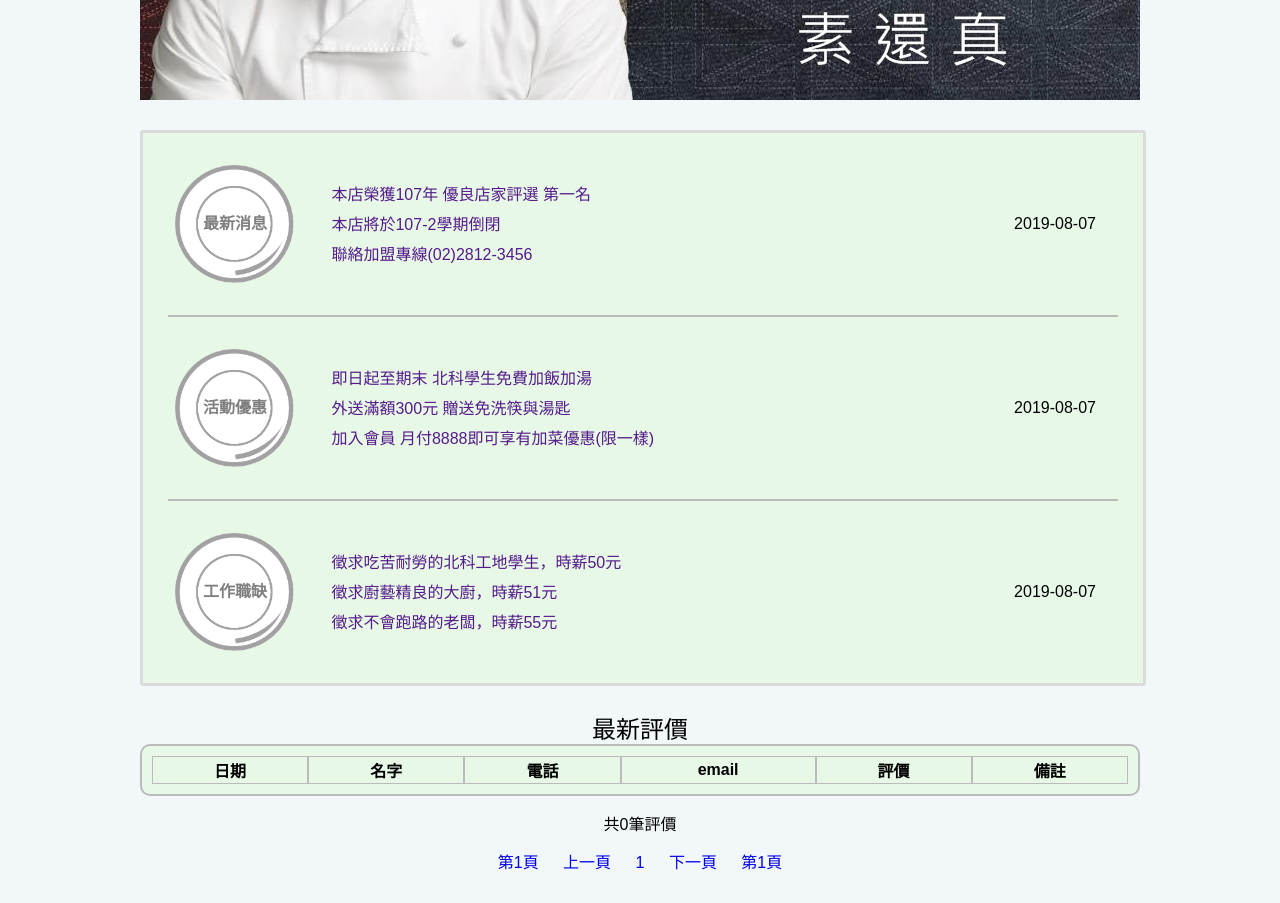
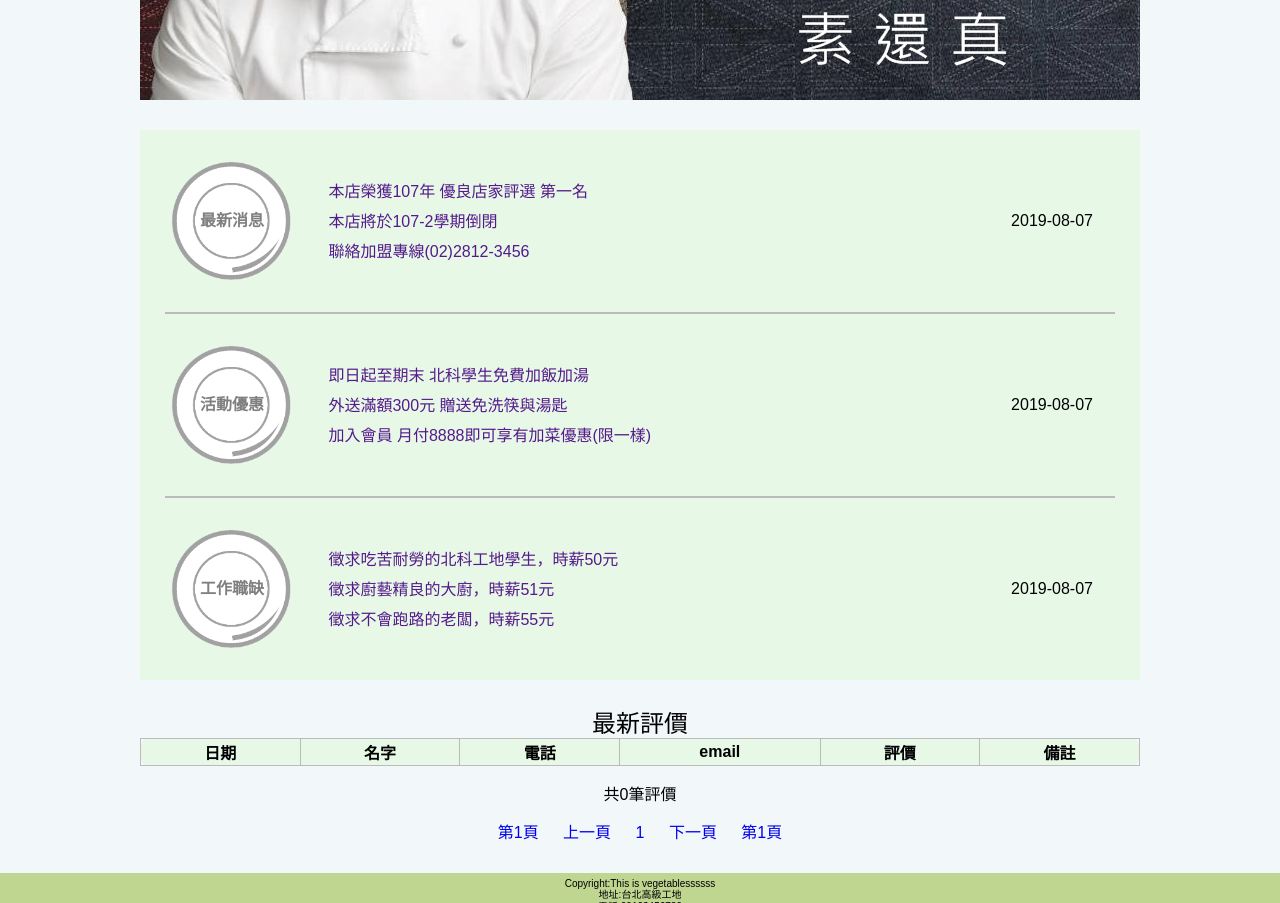
Before and after one commit to weichang0007/ntutVegetablesssssssssssssss, a plain HTML site: page index.html in a window 1280 px wide. Shown: the part 500-1403 px from the top of the page. After the commit the page ends 1373 px from the top, so only its background shows below. Drawn offline with Linux system fonts and the light colour scheme; no server answers.

Commit message:
被調教的首頁~~~

```diff
--- a/css/style_index.css
+++ b/css/style_index.css
@@ -47,7 +47,7 @@ html {
     margin: 30px 30px 30px 0;
     border-radius: 3px;
     /*border-style: outset;*/
-    border-style: solid;
+    /*border-style: solid;*/
     border-color: rgb(219, 219, 219);
     background-color: rgb(231, 248, 231);
 
@@ -168,8 +168,8 @@ html {
     margin: 0px auto;
     text-align: center;
     background-color: rgb(231, 248, 231);
-    border: 2px solid rgb(187, 187, 187);
-    border-collapse: separate;
+    border: 0px solid rgb(187, 187, 187);
+    border-collapse: collapse;
     border-radius: 10px;
     border-spacing: 0px;
     padding: 10px;
```
